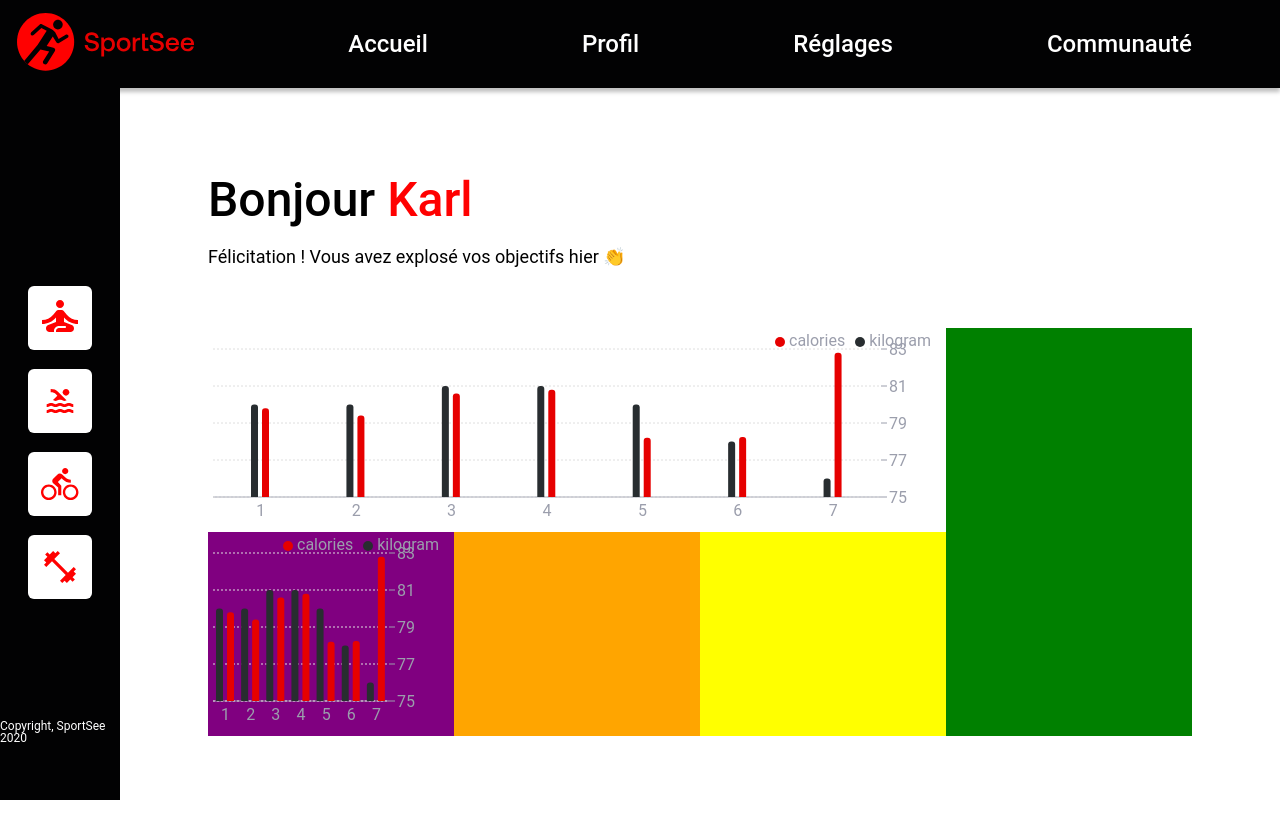
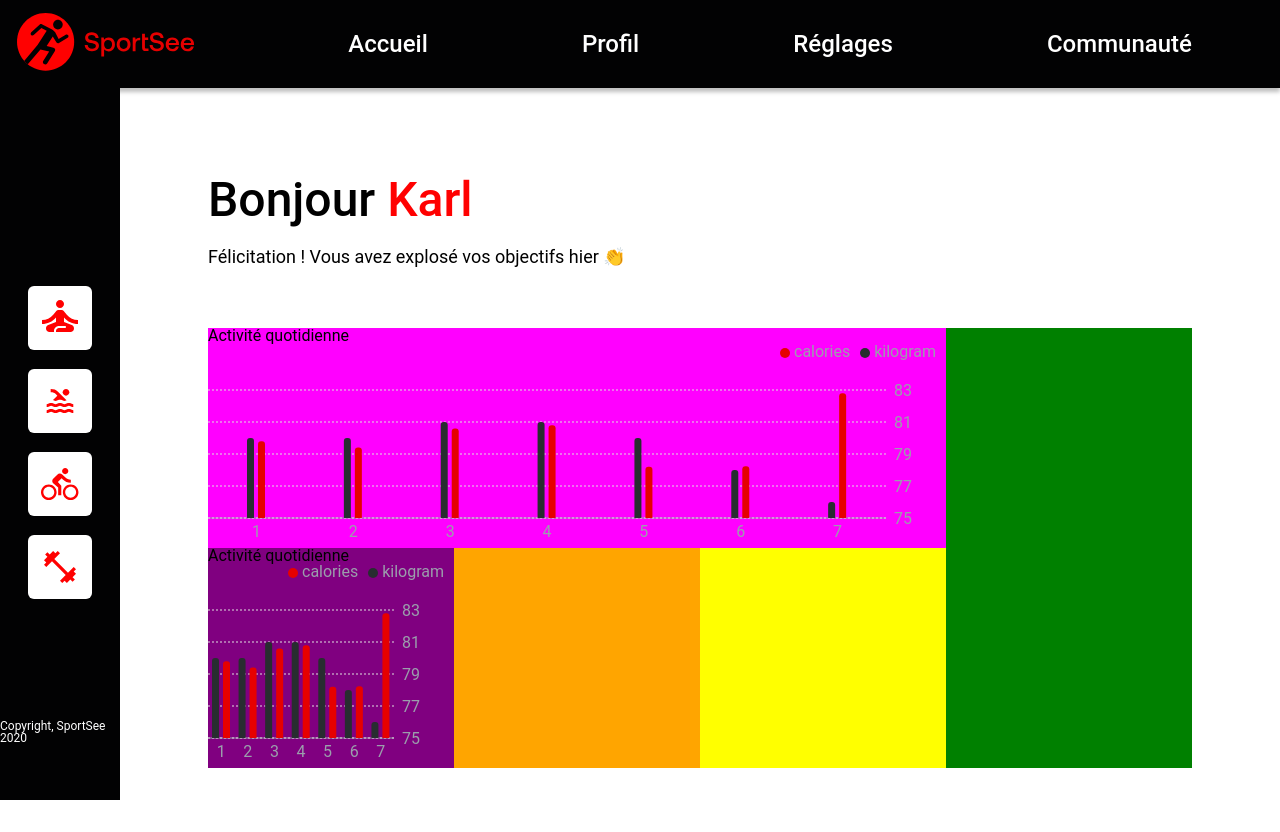
Before and after one commit to sedomu/oc_p12_sportsee, a React (Vite) app in the folder sportsee/: page / in a window 1280 px wide. Before the commit the page ends 800 px from the top, so only its background shows below. Built offline with nearby package versions, Linux system fonts and the light colour scheme.

Commit message:
a few modifications... just to save for now

```diff
--- a/sportsee/src/App.tsx
+++ b/sportsee/src/App.tsx
@@ -1,15 +1,16 @@
 import "./styles/main.css"
 import useFetch from './hooks/useFetch'
 import DailyActivityGraph from "./components/DailyActivityGraph.tsx";
-import {useRef} from "react";
+import {type JSX, type Ref, type RefObject, useRef} from "react";
 
 function App() {
 
 
     const data = useFetch({userId: 12, mocked: true})
 
-    const dailyActivity = useRef(null);
-    const autre = useRef(null);
+    const dailyActivity: RefObject<JSX.Element> = useRef(<div>init - pour éviter un possible null...</div>);
+    const autre = useRef("init - pour éviter un possible null...");
+    // Je vais me séparer de ces variables plus haut: utiliser le composant natif de recharts (ResponsiveContainer)
 
 
   return (
@@ -45,7 +46,7 @@ function App() {
                 </div>
                 <div className="content__graphs">
                     <div ref={dailyActivity} className="content__graphs--dailyActivity">
-                        {data && dailyActivity && <DailyActivityGraph data={data.lastSessions} width={dailyActivity.current.offsetWidth} height={dailyActivity.current.offsetHeight}/>}
+                        {data && <DailyActivityGraph data={data.lastSessions} width={dailyActivity.current.offsetWidth} height={dailyActivity.current.offsetHeight}/>}
                     </div>
                     <div className="content__graphs--stats"></div>
                     <div ref={autre} className="content__graphs--averageSessions">
--- a/sportsee/src/components/DailyActivityGraph.tsx
+++ b/sportsee/src/components/DailyActivityGraph.tsx
@@ -1,7 +1,13 @@
 import {Bar, BarChart, CartesianGrid, Legend, XAxis, YAxis} from "recharts";
 import { colours } from "./colours";
 
-export default function DailyActivityGraph({data, width, height}) {
+type Props = {
+    data: any,
+    width: number,
+    height: number,
+}
+
+export default function DailyActivityGraph({data, width, height}: Props) {
 
     for (let i = 0; i < data.length; i++) {
         data[i].dataKey = i + 1;
@@ -12,17 +18,19 @@ export default function DailyActivityGraph({data, width, height}) {
     console.log(height)
 
     const MyChart = () => (
-        <BarChart width={width} height={height} data={data}>
+        <BarChart width={width} height={height} data={data} margin={{top: 30, right: 0, left: 0, bottom: 0}} syncId="anyId">
+            <svg><text>Hello world</text></svg>
             <XAxis dataKey="dataKey" tickLine={false} stroke={colours.greyText}/>
-            <YAxis yAxisId="right" stroke={colours.greyText} orientation="right" dataKey="kilogram" domain={["dataMin - 1", "dataMax + 2"]} allowDecimals={false} tickLine={true} axisLine={false} interval={0}/>
+            <YAxis yAxisId="right" stroke={colours.greyText} orientation="right" dataKey="kilogram" domain={["dataMin - 1", "dataMax + 2"]} allowDecimals={false} tickLine={false} axisLine={false} interval={0}/>
             <CartesianGrid horizontal={true} vertical={false} stroke={colours.greyGrid} strokeDasharray="2 2" strokeWidth={"1px"} syncWithTicks={true}/>
             <Bar dataKey="kilogram" fill={colours.black} barSize={7} radius={[3, 3, 0, 0]} yAxisId="right"/>
             <Bar dataKey="calories" fill={colours.orange} barSize={7} radius={[3, 3, 0, 0]}/>
-            <Legend align="right" verticalAlign="top" iconSize={10} iconType="circle" formatter={(value) => <span style={{ color: colours.greyText}}>{value}</span>} />
+            <Legend align="right" verticalAlign="top" iconSize={10} iconType="circle" formatter={(value) => <span style={{ color: colours.greyText}}>{value}</span>} wrapperStyle={{transform: "translate(0, -30px)"}}/>
         </BarChart>
     );
 
     return <>
+        <div>Activité quotidienne</div>
         {MyChart()}
     </>
 }
--- a/sportsee/src/scss/layout/_base_layout.scss
+++ b/sportsee/src/scss/layout/_base_layout.scss
@@ -104,7 +104,7 @@ main {
       grid-template-columns: repeat(12, 1fr);
 
       &--dailyActivity {
-        //background-color: magenta;
+        background-color: magenta;
         grid-column: 1 / 10;
         grid-row: 1 / 2;
       }
--- a/sportsee/src/styles/main.css
+++ b/sportsee/src/styles/main.css
@@ -138,6 +138,7 @@ main .content__graphs {
   grid-template-columns: repeat(12, 1fr);
 }
 main .content__graphs--dailyActivity {
+  background-color: magenta;
   grid-column: 1/10;
   grid-row: 1/2;
 }
```
Also changed, not shown: 1 other file (tests, documents, lock files or other folders).
